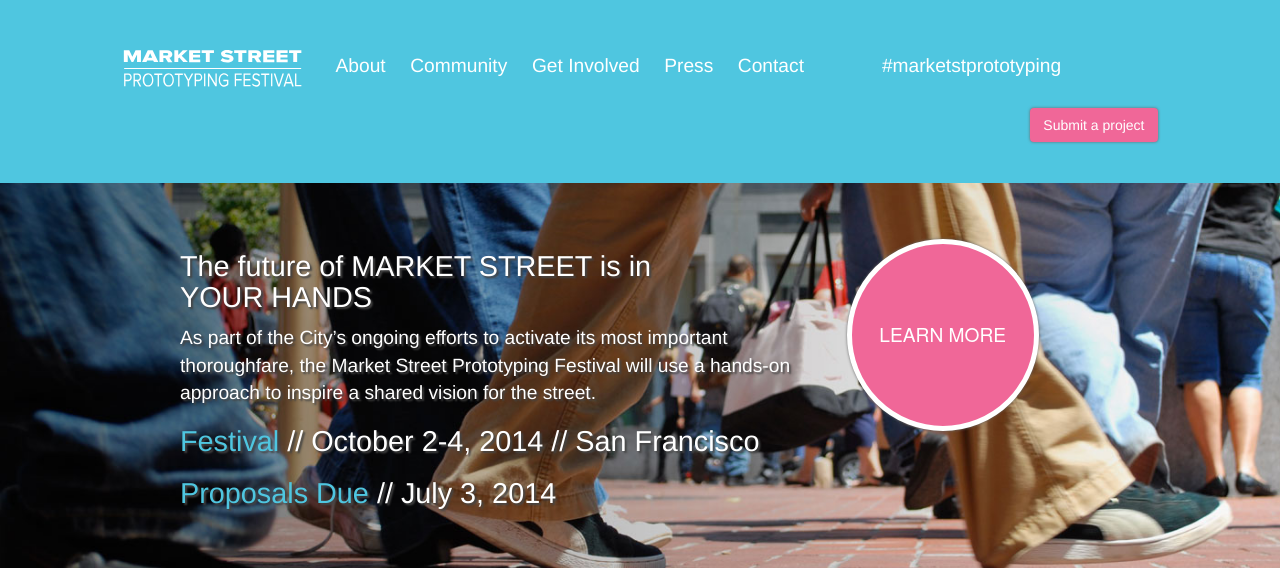
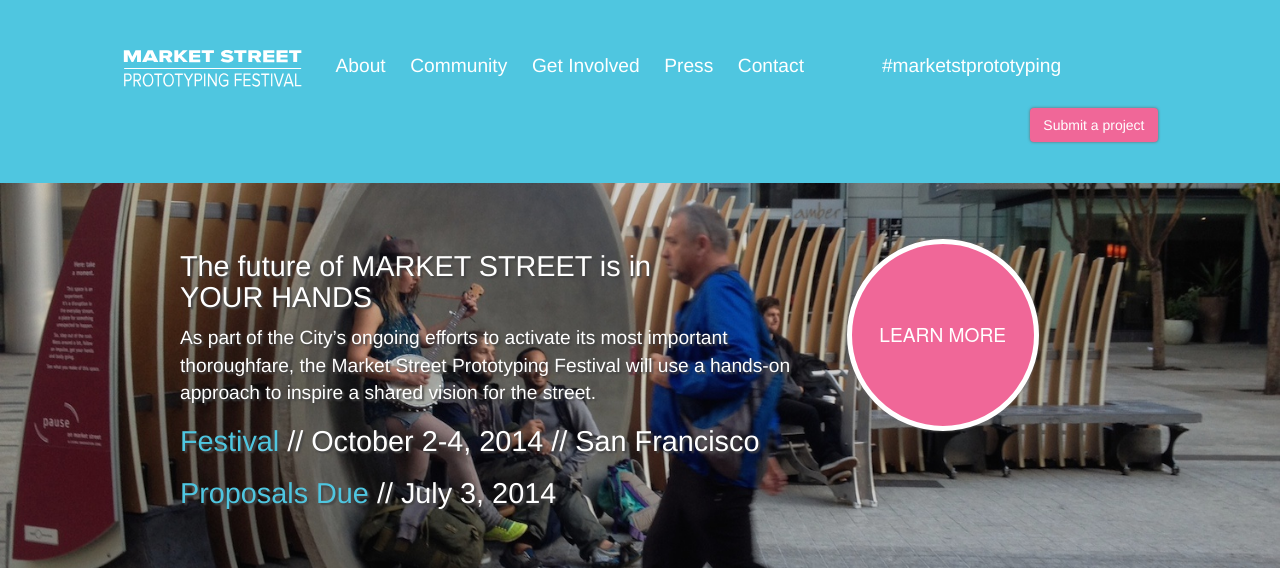
Before and after one commit to jakelevitas/market-street-proto-fest, a Jekyll site: the page built from index.html, in a window 1280 px wide. Shown: the top 588 px of the page. Built offline with Jekyll 4.4.1, drawn with Linux system fonts in a browser that asks for light colours; nearby versions of some CDN libraries; some of the changed text lies outside the part shown; grey boxes are pictures that could not be loaded.

Commit message:
Header image changed, eventbrite posted

```diff
--- a/index.html
+++ b/index.html
@@ -53,18 +53,20 @@ is_front: true
 </div>
 -->
 
-<!--
+<!-- EVENT REGISTRATION -->
 <div class="row text-center">
 <section>
-<!-- <div class="section-title">Launch Event</div>
-  <h3 class="col-sm-12">Join us for our official public launch event</h3>
+<!--<div class="section-title">Launch Event</div> -->
+  <hr>
+  <h2 class="col-sm-12">Join us for our official public launch event</h2>
   <div class="col-sm-12">Tuesday, June 17, 6-8PM<br></div>
-  <div class="col-sm-12">Yerba Buena Center for the Arts<br><br></div>
+  <div class="col-sm-12">Yerba Buena Center for the Arts<br>
+  <div class="col-sm-12">701 Mission St, San Francisco<br><br></div>
 
-  <a href="https://www.eventbrite.com/e/open-call-announcement-launch-event-market-street-prototyping-festival-tickets-11676401431?ref=ebtnebtckt" target="_blank"><img src="https://www.eventbrite.com/custombutton?eid=11676401431" alt="Eventbrite - Open Call Announcement + Launch Event: Market Street Prototyping Festival" /></a>
+  <a href="https://www.eventbrite.com/e/market-street-prototyping-festival-kickoff-info-session-tickets-11676401431?ref=ebtnebregn" target="_blank"><img src="https://www.eventbrite.com/custombutton?eid=11676401431" alt="Eventbrite - Market Street Prototyping Festival Kickoff + Info Session" /></a>
 </section>
 <hr>
-</div> -->
+</div>
 
 
 
--- a/main.css
+++ b/main.css
@@ -163,7 +163,7 @@ a.navbar-brand {padding-right: 1em;}
 /* ========== FULLBLEED IMAGE AND INTRO TEXT  ========== */
 .title-parent {position: relative; }
 .full-width-image-1 {
-  background: #000000 url('images/bg-7.jpg') no-repeat center center;
+  background: #000000 url('images/bg-20.jpg') no-repeat center center;
   background-size: cover;
   padding: 3em 0;
   margin-bottom: 2.5em;
```
Also changed, not shown: images/bg-20.jpg (added), images/bg-21.jpg (added).
